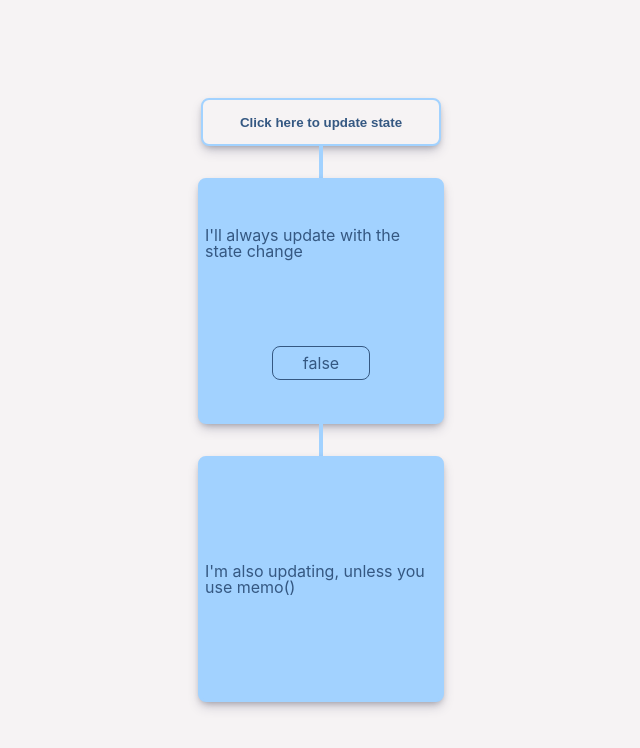
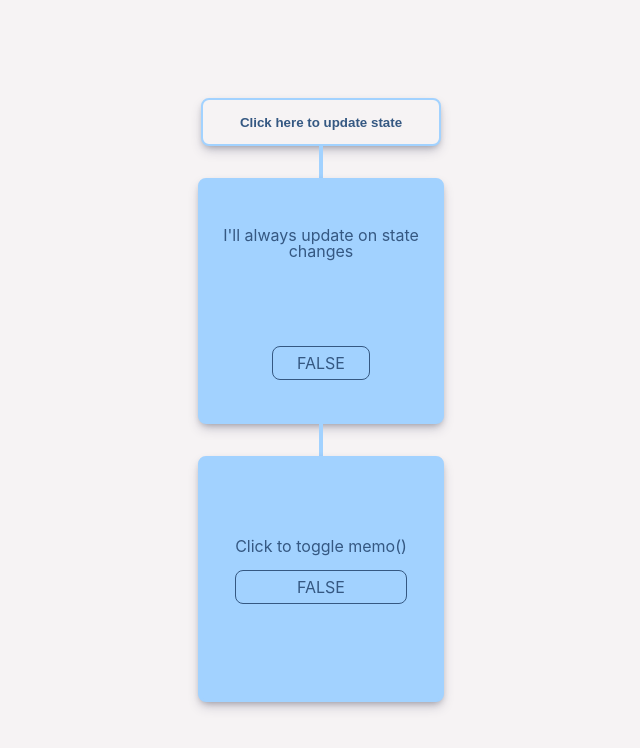
Before and after one commit to divertimentos/memo-studies, a React (Vite) app: page / in a window 1280 px wide. Shown: the top 748 px of the page, without its empty margins (319-959 px from the left). Built offline with nearby package versions, Linux system fonts and the light colour scheme.

Commit message:
Creates a memo() toggle

```diff
--- a/src/App.css
+++ b/src/App.css
@@ -42,8 +42,8 @@
   height: 2rem;
 }
 
-.not-update-box,
-.update-box {
+.update-box,
+.not-update-box {
   height: 15rem;
   width: 15rem;
   background: rgba(0, 0, 0, 0.2);
@@ -58,12 +58,21 @@
 
   :is(div) {
     padding: 0.25rem;
+    text-align: center;
+  }
+}
+
+.not-update-box {
+  cursor: pointer;
+
+  :is(p) {
+    margin-bottom: 1rem;
   }
 }
 
 .boolean-marker {
   padding: 0.5rem;
-  width: 5rem;
+  min-width: 5rem;
   text-align: center;
   border-radius: 8px;
   border: 1px solid black;
--- a/src/App.jsx
+++ b/src/App.jsx
@@ -1,11 +1,17 @@
-import { useState } from "react";
+import { useState, memo, useEffect } from "react";
 import "./reset.css";
 import "./App.css";
 import UpdateBox from "./components/UpdatedBox";
-import NotUpdateBox from "./components/NotUpdatedBox";
+import { NotUpdateBox, MemoizedNotUpdateBox } from "./components/NotUpdatedBox";
 
 function App() {
   const [state, setState] = useState(false);
+  const [isMemoized, setIsMemoized] = useState(false);
+
+  useEffect(() => {
+    console.log("isMemoized:");
+    console.log(isMemoized);
+  }, [isMemoized]);
 
   return (
     <div>
@@ -16,12 +22,18 @@ function App() {
         >
           Click here to update state
         </button>
-
         <div className="vertical-line"></div>
-
         <UpdateBox state={state} />
         <div className="vertical-line" />
-        <NotUpdateBox />
+
+        {isMemoized === true ? (
+          <NotUpdateBox isMemoized={isMemoized} setIsMemoized={setIsMemoized} />
+        ) : (
+          <MemoizedNotUpdateBox
+            isMemoized={isMemoized}
+            setIsMemoized={setIsMemoized}
+          />
+        )}
       </div>
     </div>
   );
--- a/src/components/NotUpdatedBox.jsx
+++ b/src/components/NotUpdatedBox.jsx
@@ -1,6 +1,6 @@
 import { useEffect, useRef, memo } from "react";
 
-const NotUpdateBox = () => {
+const NotUpdateBox = ({ setIsMemoized, isMemoized }) => {
   let box = useRef("");
 
   useEffect(() => {
@@ -12,15 +12,46 @@ const NotUpdateBox = () => {
   }, 750);
 
   return (
-    <div ref={box} id="box" className="not-update-box">
+    <div
+      ref={box}
+      id="box"
+      className="not-update-box"
+      onClick={() => setIsMemoized((curr) => !curr)}
+    >
       <div>
-        <p>I'm also updating, unless you use memo()</p>
+        <p>Click to toggle memo()</p>
+        <p className="boolean-marker">{isMemoized.toString().toUpperCase()}</p>
       </div>
     </div>
   );
 };
 
+const MemoizedNotUpdateBox = memo(({ setIsMemoized, isMemoized }) => {
+  let box = useRef("");
+
+  useEffect(() => {
+    box.current.style.backgroundColor = "#FFAFCC";
+  });
+
+  setTimeout(() => {
+    box.current.style.backgroundColor = "#A2D2FF";
+  }, 750);
+
+  return (
+    <div
+      ref={box}
+      id="box"
+      className="not-update-box"
+      onClick={() => setIsMemoized((curr) => !curr)}
+    >
+      <div>
+        <p>Click to toggle memo()</p>
+        <p className="boolean-marker">{isMemoized.toString().toUpperCase()}</p>
+      </div>
+    </div>
+  );
+});
+
 NotUpdateBox.displayName = "NotUpdateBox";
 
-// export default NotUpdateBox;
-export default memo(NotUpdateBox);
+export { NotUpdateBox, MemoizedNotUpdateBox };
--- a/src/components/UpdatedBox.jsx
+++ b/src/components/UpdatedBox.jsx
@@ -9,9 +9,9 @@ const UpdateBox = ({ state }) => {
       }}
     >
       <div>
-        <p> I'll always update with the state change</p>
+        <p> I'll always update on state changes</p>
       </div>
-      <p className="boolean-marker">{state.toString()}</p>
+      <p className="boolean-marker">{state.toString().toUpperCase()}</p>
     </div>
   );
 };
```
